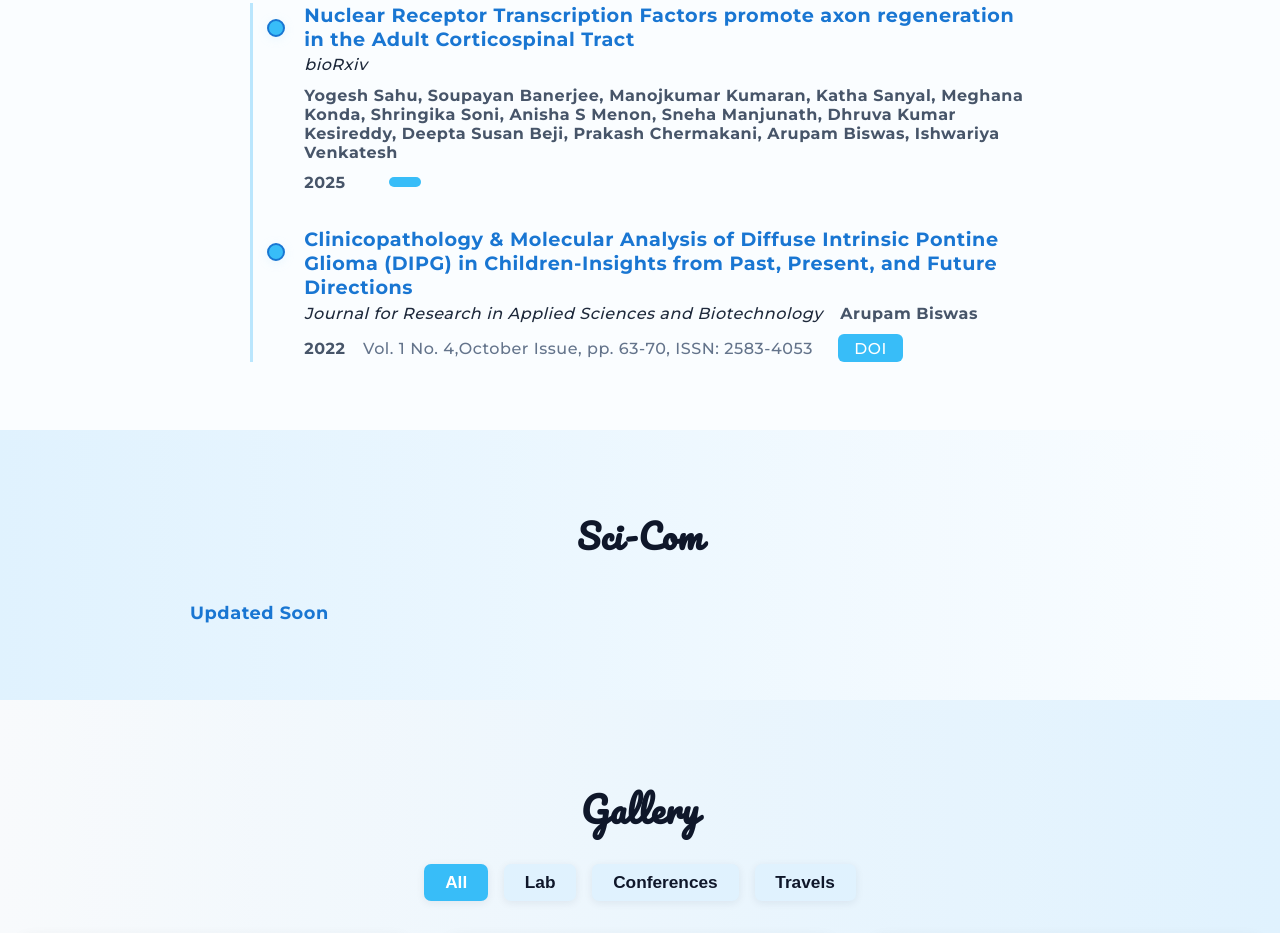
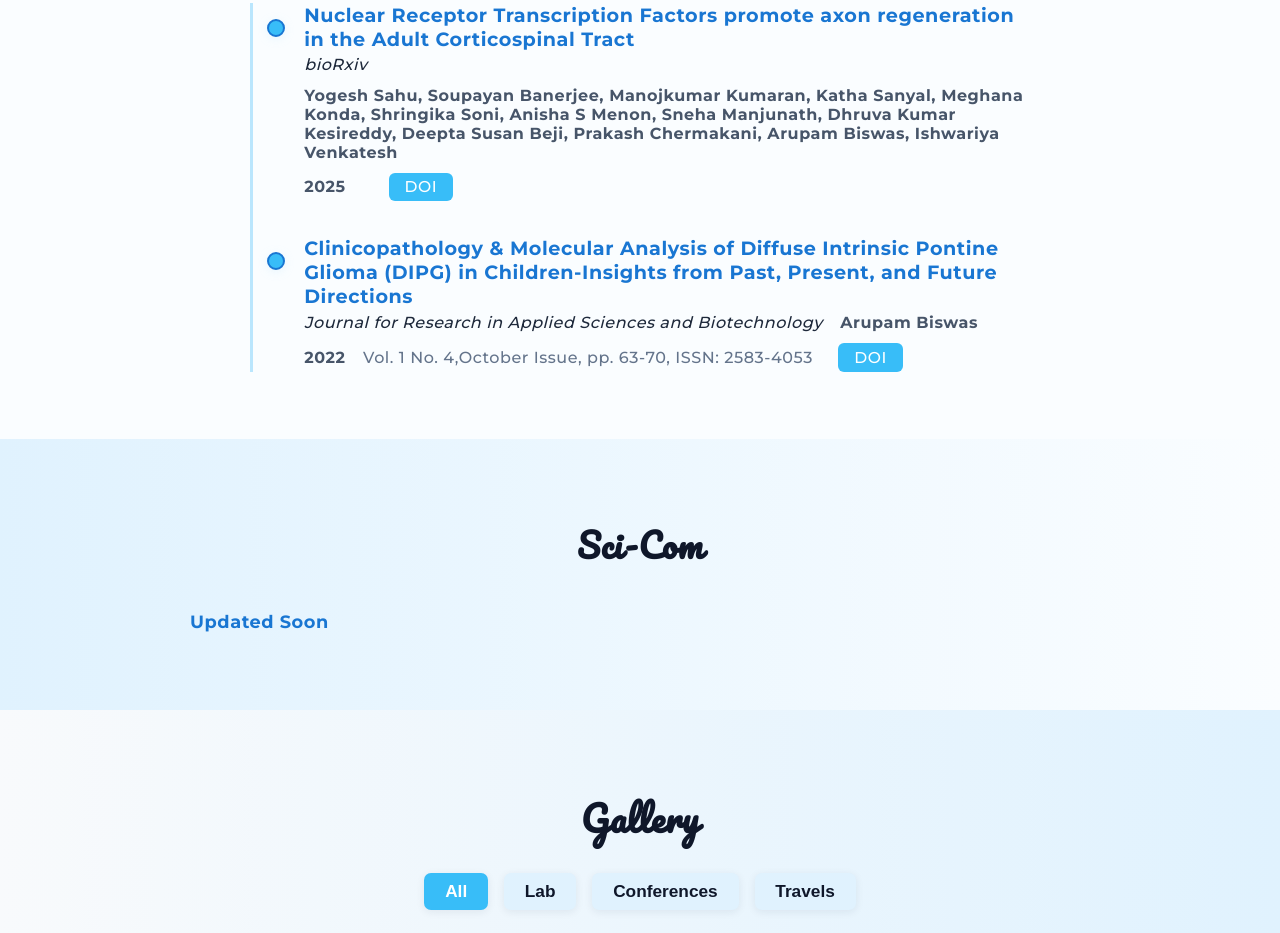
Before and after one commit to arupambiswas/arupambiswas.github.io, a plain HTML site: page index.html in a window 1280 px wide. Shown: the part 3649-4582 px from the top of the page. Drawn offline with Linux system fonts and the light colour scheme.

Commit message:
Update index.html

```diff
--- a/index.html
+++ b/index.html
@@ -1224,7 +1224,7 @@
             <span class="pub-authors"><b>Yogesh Sahu, Soupayan Banerjee, Manojkumar Kumaran, Katha Sanyal, Meghana Konda, Shringika Soni, Anisha S Menon, Sneha Manjunath, Dhruva Kumar Kesireddy, Deepta Susan Beji, Prakash Chermakani, Arupam Biswas, Ishwariya Venkatesh</b></span>
             <span class="pub-year"><b>2025</b></span>
             <span class="pub-details"></span>
-            <a class="pub-btn" href="https://doi.org/10.1101/2025.06.19.660319" target="_blank"></a>
+            <a class="pub-btn" href="https://doi.org/10.1101/2025.06.19.660319" target="_blank">DOI</a>
           </div>
         </div>
 </div>
```
